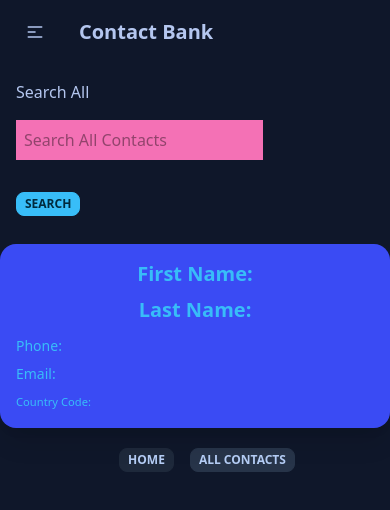
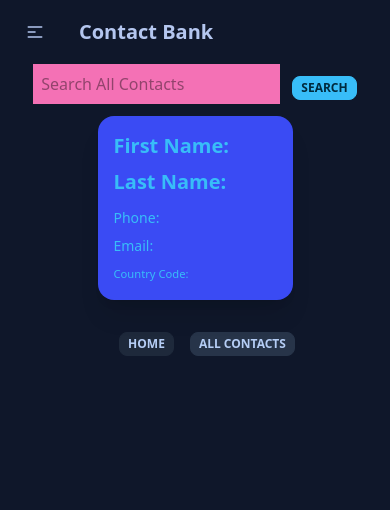
Before and after one commit to GregPetropoulos/Contact-Bank, a React (Create React App) app: page /all-contacts in a window 390 px wide. Shown: the top 510 px of the page. Built offline with nearby package versions, Linux system fonts and the light colour scheme; the HTML template or start-up script is replaced by a standard one.

Commit message:
Mobile responsive improvements to the All contacts page.

```diff
--- a/src/components/AllContactFilter.jsx
+++ b/src/components/AllContactFilter.jsx
@@ -33,28 +33,25 @@ const AllContactFilter = ({ data }) => {
     setFoundContact(searchArr);
   };
   return (
-    <>
-      <div className='block justify-center'>
-        <h1 className='m-4'>
-          Search All
-          </h1>
+    <div className='flex flex-col justify-center items-center'>
+      <div className='flex justify-center flex-wrap'>
         <input
           type='text'
-          className='m-4 p-2 block bg-accent text-black placeholder-black placeholder-opacity-40'
+          className=' p-2 block bg-accent text-black placeholder-black placeholder-opacity-40'
           placeholder='Search All Contacts'
           onChange={onChange}
         />
-        <button className='m-4 btn btn-xs btn-primary' onClick={findOne}>
+        <button className=' ml-3 mt-3 btn btn-xs btn-primary' onClick={findOne}>
           Search
         </button>
       </div>
       {foundContact.length > 0 ? (
         foundContact.map((item) => (
           <div
-            className='card card-compact bg-secondary-focus text-primary w-screen shadow-xl my-3 sm:m-4'
+            className=' card card-compact bg-secondary-focus text-primary w-1/2 shadow-xl my-3 sm:m-3'
             key={item.id}>
             <div className='card-body'>
-              <h2 className='flex flex-col card-title'>
+              <h2 className='flex flex-col items-start card-title'>
                 <span>{`First Name: ${item.firstName}`}</span>
                 <span>{`Last Name: ${item.lastName} `}</span>
               </h2>
@@ -70,7 +67,7 @@ const AllContactFilter = ({ data }) => {
       ) : (
         <h1>No User Found</h1>
       )}
-    </>
+    </div>
   );
 };
 
--- a/src/components/AllContacts.jsx
+++ b/src/components/AllContacts.jsx
@@ -4,7 +4,7 @@ import AllContactFilter from './AllContactFilter';
 
 const AllContacts = ({ data }) => {
   return (
-    <div className='container mx-auto'>
+    <div className=''>
       <AllContactFilter data={data} />
 
       <Footer />
```
